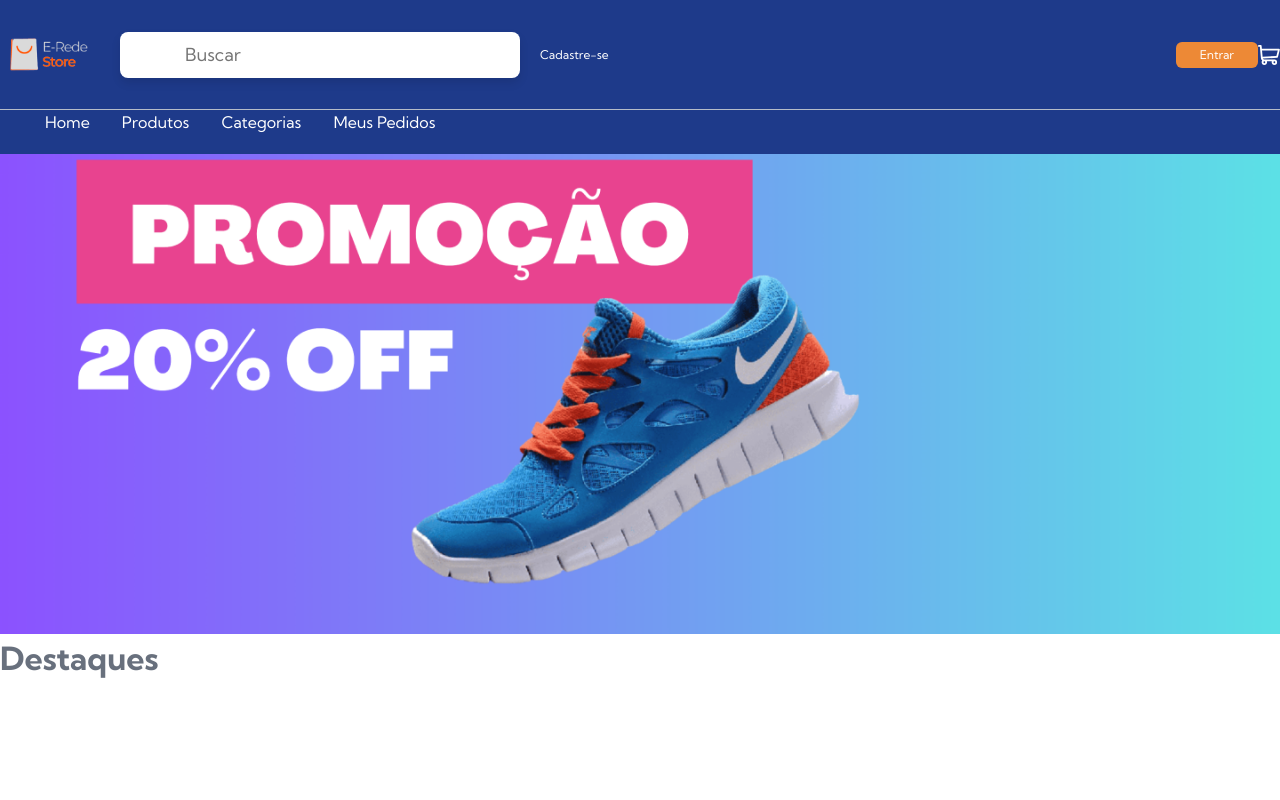
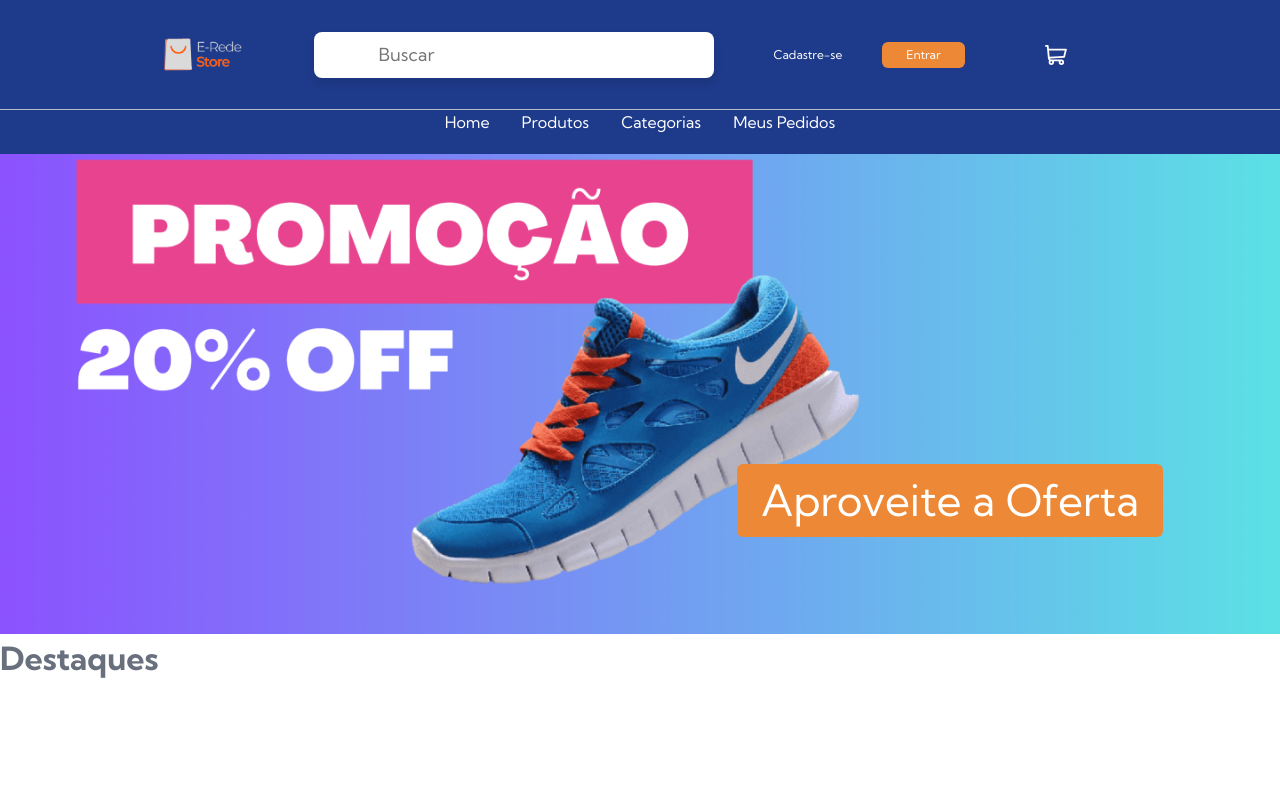
Before and after one commit to BrunoVieiraSantana/e-commerce, a Next.js app: page /principal in a window 1280 px wide. Shown: the top 800 px of the page. Built offline with nearby package versions, Linux system fonts and the light colour scheme.

Commit message:
commit 10

```diff
--- a/app/page.module.css
+++ b/app/page.module.css
@@ -86,8 +86,31 @@
   width: 100%;
 }
 
+
+.homebutton {
+  color: #fff;
+  font-size: 2.7rem;
+  background-color: #ed8936;
+  padding-left: 1.5rem;
+  padding-right: 1.5rem;
+  text-align: center;
+  padding-top: 0.25rem;
+  padding-bottom: 0.25rem;
+  border-radius: 0.375rem;
+  text-decoration: none;
+  position: absolute;
+  top: 26.3%;
+  left: 57.6%;
+}
+
 @media only screen and (max-width: 600px) {
   .rectanglehome {
       display: block;
+
+  }
+  .homebutton {
+    top: 30.3%;
+    left: 13.6%;
+    font-size: 1.7rem;
   }
 }
--- a/app/principal/page.js
+++ b/app/principal/page.js
@@ -3,6 +3,7 @@ import utils from "@/components/utils.module.css";
 import ProductGallery from "@/components/productGallery";
 import AddToCart from "@/components/addToCart";
 import { product } from "@/public/data";
+import Link from "next/link";
 
 export default function Principal() {
   return (
@@ -16,11 +17,9 @@ export default function Principal() {
       <div>
           <img className={styles.rectanglehome} src="images/rectangle-home.jpg" alt="Rectangle Home"/>
       </div>
-
+      <Link href="/myorders" className={styles.homebutton}>Aproveite a Oferta</Link>
       <h1>Destaques</h1>
     <div className={`${styles.main} ${utils.flex}`}>
-
-      <h1 className={utils.srOnly}>E-Rede</h1>
 
       <div className={styles.productDetail}>
 
--- a/components/nav.js
+++ b/components/nav.js
@@ -47,9 +47,12 @@ export default function Header() {
             }`}
           ></span>
         </button>
+        <div className={styles.tophome}>
+        <Link href="/">
         <div className={styles.logohome}>
           <img src="images/logo.png" alt="logo" />
         </div>
+        </Link>
         <div className={styles.inputbox}>
           <input type="text" placeholder="Buscar" />
         </div>
@@ -72,7 +75,7 @@ export default function Header() {
             <li>
               <Link
                 className={`${styles.navMenuMobileLink} ${utils.flex}`}
-                href="#"
+                href="/"
               >
                 Home
               </Link>
@@ -96,7 +99,7 @@ export default function Header() {
             <li>
               <Link
                 className={`${styles.navMenuMobileLink} ${utils.flex}`}
-                href="#"
+                href="myorders"
               >
                 Meus Pedidos
               </Link>
@@ -112,9 +115,10 @@ export default function Header() {
           <Cart />
 
         </div>
+        </div>
 
         </div>
-        <div>
+        <div className={styles.navfull}>
         <nav className={styles.navMenu}>
           <ul className={`${styles.navMenuLinks} ${utils.flex}`}>
             <li>
@@ -123,12 +127,12 @@ export default function Header() {
               </Link>
             </li>
             <li>
-              <Link className={`${styles.navMenuLink} ${utils.flex}`} href="/signin">
+              <Link className={`${styles.navMenuLink} ${utils.flex}`} href="#">
                 Produtos
               </Link>
             </li>
             <li>
-              <Link className={`${styles.navMenuLink} ${utils.flex}`} href="/signup">
+              <Link className={`${styles.navMenuLink} ${utils.flex}`} href="#">
                 Categorias
               </Link>
             </li>
--- a/components/nav.module.css
+++ b/components/nav.module.css
@@ -1,16 +1,30 @@
+
+.tophome {
+  display: flex;
+  justify-content: space-around;
+  align-items: center;
+  gap: 40px;
+  height: 100%;
+  margin: 12%;
+}
 
 .header {
   --flex-gap: 0;
   max-width: 100%;
   height: 110px;
-  margin: 0 auto;
   align-items: center;
   border-bottom: 0.5px solid hsl(var(--clr-neutral-300));
   background-color: #1E3A8A;
+  margin: 0;
+  padding: 0;
+
 }
 
 .navfull {
   background-color: #1E3A8A;
+  margin: 0;
+  padding: 0;
+
 }
 
 .signupbutton {
@@ -63,7 +77,7 @@
 }
 
 
-/* HAMBURGER */
+
 .navMenuToggle {
   display: none;
   padding: 0;
@@ -129,7 +143,8 @@
 }
 
 .navMenu {
-  margin-left: 45px;
+  display: flex;
+  justify-content: center;
   height: 100%;
 }
 
@@ -190,10 +205,10 @@
 
   .navMenu {
     display: none;
+
   }
 
   .navMenuMobile {
-    /* Active when toggle is clicked */
     display: block;
     position: absolute;
     inset: 0;
```
